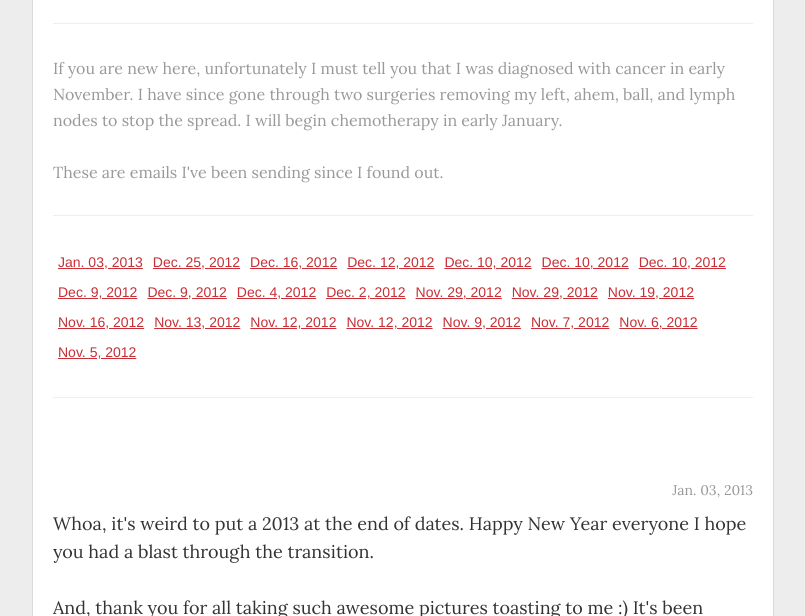
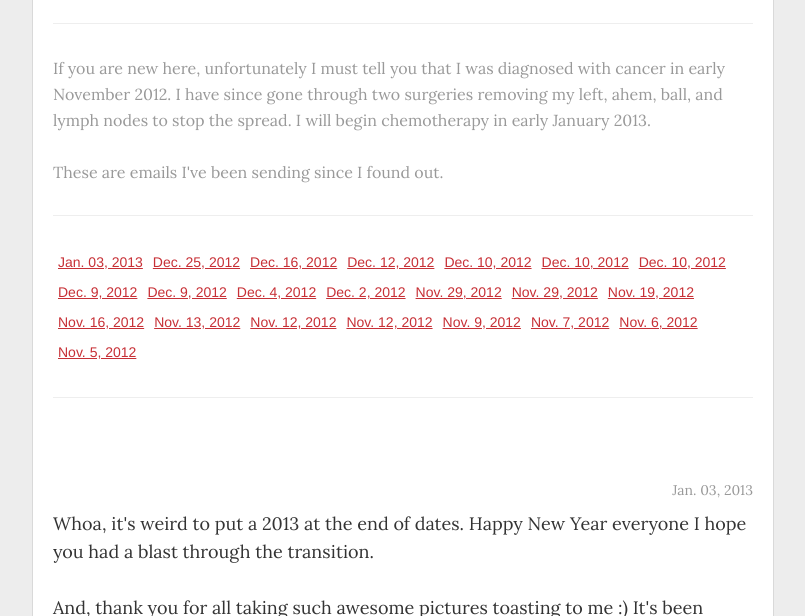
Before and after one commit to icco/niket, a plain HTML site: page niket.html in a window 1280 px wide. Shown: the part 184-800 px from the top of the page, without its empty margins (237-1042 px from the left). Drawn offline with nearby package versions, Linux system fonts and the light colour scheme.

Commit message:
add years

```diff
--- a/niket.html
+++ b/niket.html
@@ -20,9 +20,9 @@
       <hr>
 
       <p class="muted">
-      If you are new here, unfortunately I must tell you that I was diagnosed with cancer in early November.
+      If you are new here, unfortunately I must tell you that I was diagnosed with cancer in early November 2012.
       I have since gone through two surgeries removing my left, ahem, ball, and lymph nodes to stop the spread.
-      I will begin chemotherapy in early January.
+      I will begin chemotherapy in early January 2013.
       <br /><br />
       These are emails I've been sending since I found out.
       </p>
```
